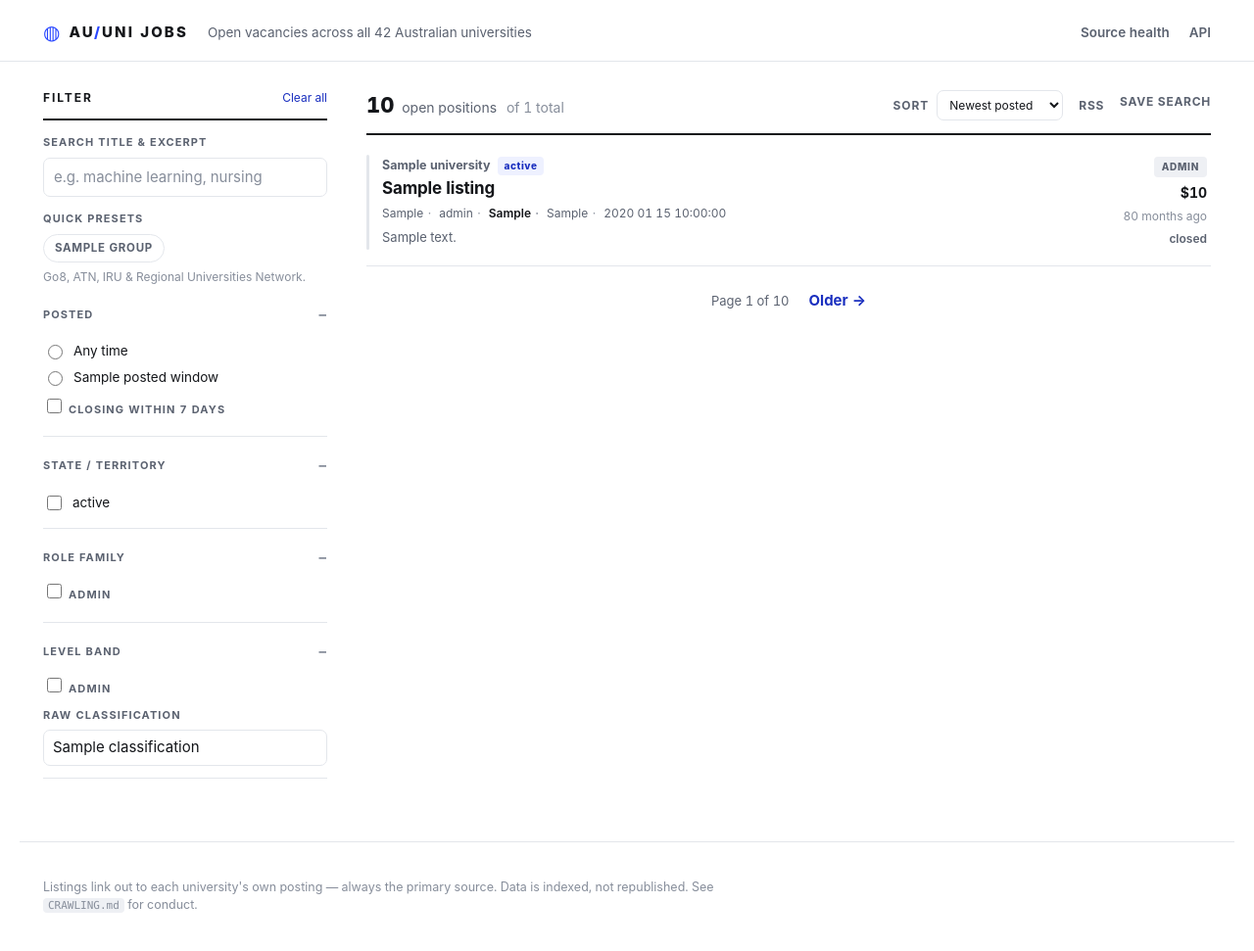
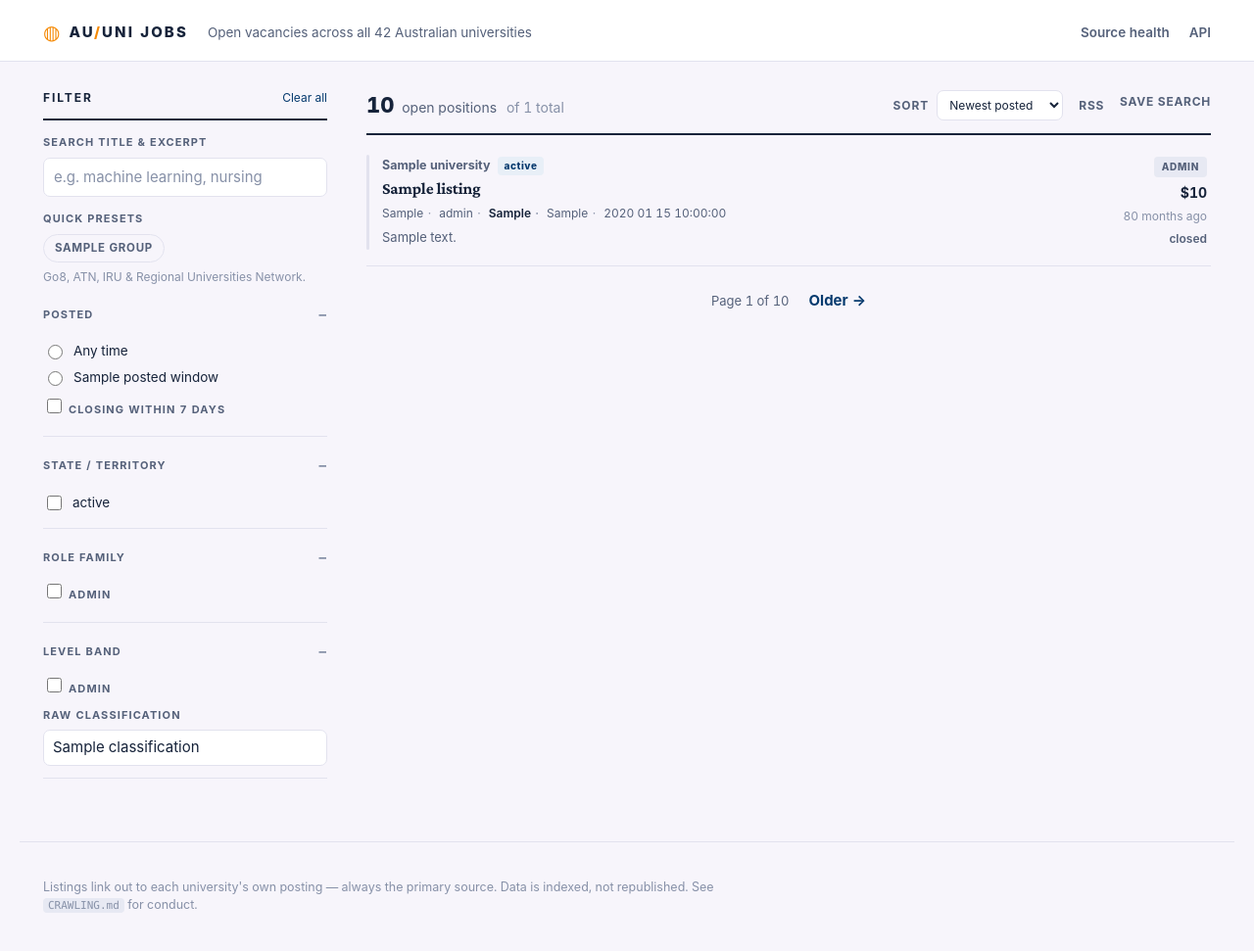
Before and after one commit to barnandbee/c-test4, a FastAPI app: template app/web/templates/index.html in a window 1280 px wide. Shown: the whole page at 98% size. Run offline with FastAPI, Linux system fonts and the light colour scheme; the template is opened without the code that fills it: most values are stand-ins (such as "Sample title", 1, 10 or a date in 2020).

Commit message:
Restyle: Crimson Pro + navy/periwinkle/orange palette
- Google Font Crimson Pro for headings and job titles; clean sans kept for dense
  meta, labels and tabular numerals
- New palette on off-white (F7F5FB) ground: deep navy (084887) as the structural
  backbone (ink, brand, buttons, links, focus), periwinkle (909CC2) for secondary
  accents (level bands, state badges, hairlines)
- Oranges as warm punctuation: F58A07 for the logo mark, closing-soon signal, and
  filter tick marks; F9AB55 soft-orange fill for selected preset chips (with pinned
  dark text for contrast in both themes) — 'your selection' reads warm, interface
  stays calm
- Full light + dark palettes; accessible contrast and focus states preserved

Co-Authored-By: Claude Opus 4.8 <noreply@anthropic.com>
Claude-Session: https://claude.ai/code/session_01Q5dfwuDgTweBTADrYHTwf9

```diff
--- a/app/web/static/style.css
+++ b/app/web/static/style.css
@@ -1,36 +1,45 @@
 /* =========================================================================
    AU Uni Jobs Board — visual system
-   A crisp editorial/Swiss-influenced take: near-monochrome ink on paper, one
-   electric cobalt accent, hairline rules, tabular numerals, generous type
-   discipline. Deliberately NOT cream + serif + terracotta.
+   Calm & professional: deep navy backbone with periwinkle secondary accents on
+   an off-white ground, oranges as warm punctuation. Crimson Pro for headings and
+   job titles; a clean sans for dense data. Palette:
+     909CC2 periwinkle · 084887 navy · F58A07 orange · F9AB55 soft orange · F7F5FB white
    ========================================================================= */
 
 :root {
-  --ink: #14161a;
-  --ink-2: #5b6270;
-  --ink-3: #878e9b;
-  --paper: #ffffff;
-  --surface: #f6f7f9;
-  --surface-2: #eef0f4;
-  --hair: #e3e6eb;
-  --accent: #2947ff;         /* electric cobalt */
-  --accent-ink: #1a2fbf;
-  --accent-wash: #eef1ff;
-  --amber: #b45309;          /* closing-soon signal */
-  --amber-wash: #fff4e6;
-  --good: #15803d;
-  --bad: #b91c1c;
+  --ink: #16233a;            /* body text — deep navy-slate */
+  --ink-2: #55617a;          /* secondary text */
+  --ink-3: #8791a8;          /* tertiary — periwinkle-grey */
+  --bg: #f7f5fb;             /* page ground (palette white) */
+  --paper: #ffffff;          /* header, cards, rows */
+  --surface: #f1f0f9;        /* subtle blue-lavender surface */
+  --surface-2: #e7e9f3;
+  --hair: #e2e2ee;           /* hairline */
+  --accent: #084887;         /* NAVY — primary/structural (brand, buttons, links, focus) */
+  --accent-ink: #063a6e;     /* navy hover/deeper */
+  --accent-wash: #e8eff7;    /* light navy tint */
+  --blue: #909cc2;           /* periwinkle secondary */
+  --blue-wash: #eef1f8;
+  --amber: #d5730a;          /* orange signal (text-safe shade of F58A07) */
+  --amber-bright: #f58a07;   /* full orange for fills/marks */
+  --amber-2: #f9ab55;        /* soft orange highlight */
+  --amber-wash: #fff2e2;     /* soft orange tint */
+  --good: #1c7c54;
+  --bad: #b3352b;
   --radius: 7px;
   --mono: ui-monospace, "SF Mono", "JetBrains Mono", Menlo, Consolas, monospace;
   --sans: "Inter", system-ui, -apple-system, "Segoe UI", Roboto, Helvetica, Arial, sans-serif;
+  --serif: "Crimson Pro", Georgia, "Times New Roman", serif;
 }
 
 @media (prefers-color-scheme: dark) {
-  :root {
-    --ink: #e8eaed; --ink-2: #a2a9b6; --ink-3: #767d8b;
-    --paper: #0e0f12; --surface: #16181d; --surface-2: #1c1f26; --hair: #262a31;
-    --accent: #6a80ff; --accent-ink: #93a4ff; --accent-wash: #171b2e;
-    --amber: #f0a552; --amber-wash: #2a2014;
+  :root:not([data-theme="light"]) {
+    --ink: #eaeef7; --ink-2: #a7b3cc; --ink-3: #74829e;
+    --bg: #0c1424; --paper: #111c33; --surface: #16233c; --surface-2: #1d2b47;
+    --hair: #253552;
+    --accent: #5b9bd8; --accent-ink: #86b8e8; --accent-wash: #142743;
+    --blue: #909cc2; --blue-wash: #1a2740;
+    --amber: #f9ab55; --amber-bright: #f58a07; --amber-2: #f9ab55; --amber-wash: #2c2013;
     --good: #4ade80; --bad: #f87171;
   }
 }
@@ -43,10 +52,13 @@ body {
   font-size: 15px;
   line-height: 1.5;
   color: var(--ink);
-  background: var(--paper);
+  background: var(--bg);
   font-variant-numeric: tabular-nums;
   -webkit-font-smoothing: antialiased;
 }
+/* Crimson Pro for headings + job titles; sans stays for tracked micro-labels. */
+h1, h2, h3 { font-family: var(--serif); font-weight: 700; letter-spacing: -0.01em; }
+.filters-head h2 { font-family: var(--sans); font-weight: 700; letter-spacing: .16em; }
 .wrap { max-width: 1240px; margin: 0 auto; padding: 0 24px; }
 a { color: var(--accent-ink); }
 code { font-family: var(--mono); font-size: .88em; background: var(--surface-2);
@@ -65,9 +77,9 @@ code { font-family: var(--mono); font-size: .88em; background: var(--surface-2);
   position: sticky; top: 0; z-index: 10; }
 .site-header .wrap { display: flex; align-items: baseline; gap: 20px; padding-top: 16px; padding-bottom: 16px; }
 .brand { display: inline-flex; align-items: baseline; gap: 9px; text-decoration: none; color: var(--ink); }
-.brand-mark { color: var(--accent); font-size: 20px; transform: translateY(2px); }
+.brand-mark { color: var(--amber-bright); font-size: 20px; transform: translateY(2px); }
 .brand-name { font-weight: 800; letter-spacing: .14em; font-size: 15px; }
-.brand-sep { color: var(--accent); }
+.brand-sep { color: var(--amber-bright); }
 .brand-tag { color: var(--ink-2); font-size: 13.5px; margin: 0; }
 .site-nav { margin-left: auto; display: flex; gap: 20px; }
 .site-nav a { text-decoration: none; color: var(--ink-2); font-size: 13.5px; font-weight: 600; }
@@ -111,7 +123,7 @@ input::placeholder { color: var(--ink-3); }
 .check, .radio { display: flex; align-items: center; gap: 8px; font-size: 13.5px;
   padding: 3px 0; color: var(--ink); cursor: pointer; text-transform: none; letter-spacing: 0;
   font-weight: 400; }
-.check input, .radio input { accent-color: var(--accent); width: 15px; height: 15px; }
+.check input, .radio input { accent-color: var(--amber-bright); width: 15px; height: 15px; }
 .grid-2 { display: grid; grid-template-columns: 1fr 1fr; gap: 0 12px; }
 .radio-row { display: flex; flex-direction: column; gap: 0; margin-bottom: 6px; }
 .scroll { max-height: 220px; overflow-y: auto; padding-right: 6px;
@@ -127,7 +139,8 @@ input::placeholder { color: var(--ink-3); }
 .chip input { position: absolute; opacity: 0; inset: 0; cursor: pointer; }
 .chip span { display: inline-block; font-size: 11.5px; font-weight: 700; letter-spacing: .06em;
   padding: 5px 11px; border: 1px solid var(--hair); border-radius: 999px; color: var(--ink-2); }
-.chip input:checked + span { background: var(--accent); border-color: var(--accent); color: #fff; }
+/* Selected = warm: soft-orange fill stays light in both themes, so pin dark text. */
+.chip input:checked + span { background: var(--amber-2); border-color: var(--amber); color: #0c2340; }
 .chip input:focus-visible + span { outline: 2px solid var(--accent); outline-offset: 2px; }
 
 .filters-foot { margin-top: 8px; }
@@ -164,10 +177,10 @@ input::placeholder { color: var(--ink-3); }
 .listing::before { content: ""; position: absolute; left: 0; top: 16px; bottom: 16px;
   width: 3px; border-radius: 3px; background: var(--hair); }
 .listing[data-band="leadership"]::before { background: var(--accent); }
-.listing[data-band="senior"]::before { background: #6a80ff; }
-.listing[data-band="mid"]::before { background: #8aa0ff; }
-.listing[data-band="early-career"]::before { background: #b7c3ff; }
-.listing[data-band="entry"]::before { background: #d7ddff; }
+.listing[data-band="senior"]::before { background: #2f6aa8; }
+.listing[data-band="mid"]::before { background: #6b8bbf; }
+.listing[data-band="early-career"]::before { background: var(--blue); }
+.listing[data-band="entry"]::before { background: #c3cce0; }
 .listing:hover { background: var(--surface); }
 
 .listing-top { display: flex; align-items: center; gap: 8px; margin-bottom: 3px; }
--- a/app/web/templates/base.html
+++ b/app/web/templates/base.html
@@ -5,6 +5,9 @@
   <meta name="viewport" content="width=device-width, initial-scale=1">
   <title>{% block title %}Australian University Jobs Board{% endblock %}</title>
   <meta name="description" content="Every open vacancy across the 42 Australian universities, in one searchable board.">
+  <link rel="preconnect" href="https://fonts.googleapis.com">
+  <link rel="preconnect" href="https://fonts.gstatic.com" crossorigin>
+  <link href="https://fonts.googleapis.com/css2?family=Crimson+Pro:ital,wght@0,400;0,600;0,700;1,400&display=swap" rel="stylesheet">
   <link rel="stylesheet" href="/static/style.css">
   <link rel="alternate" type="application/rss+xml" title="Jobs feed" href="/rss">
 </head>
```
